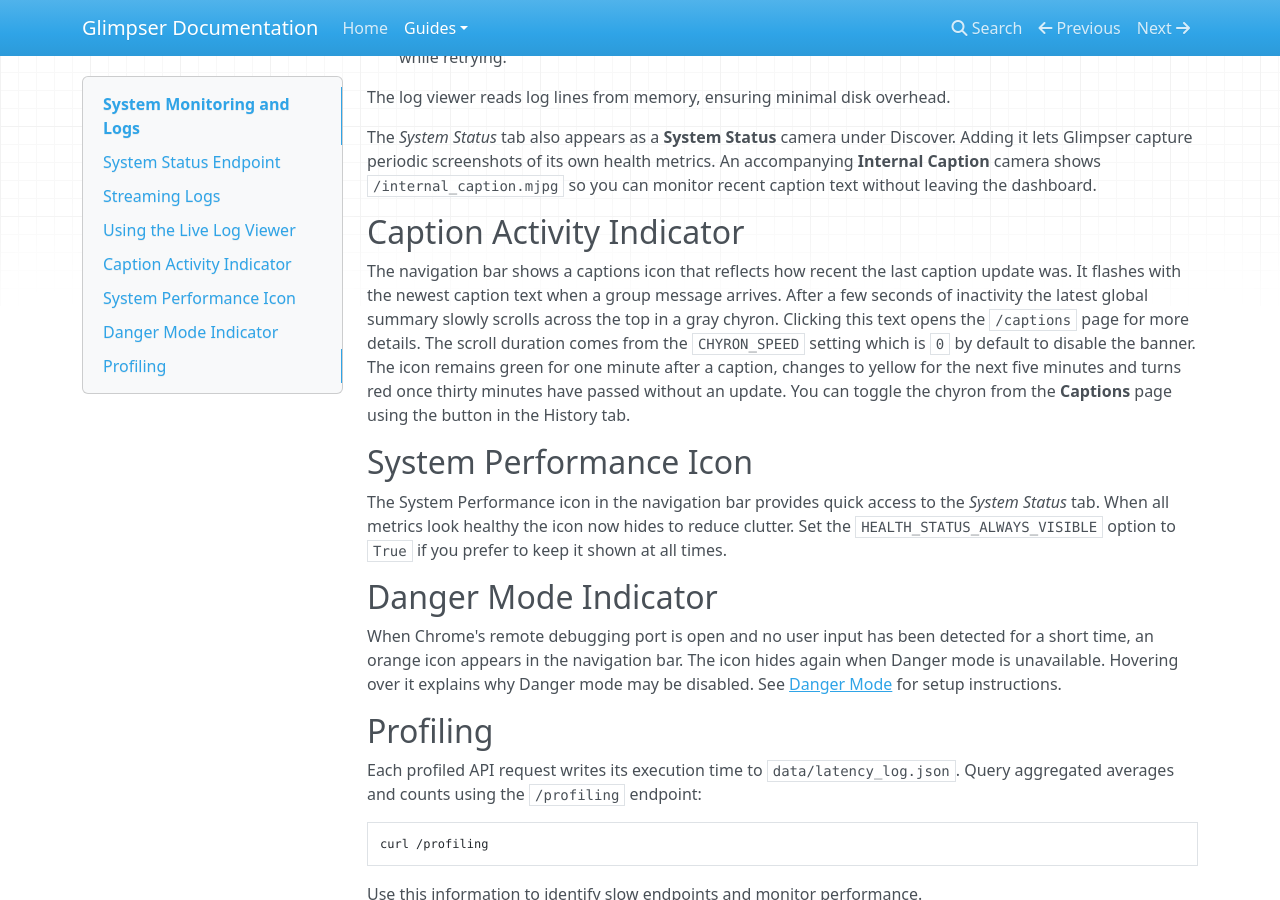
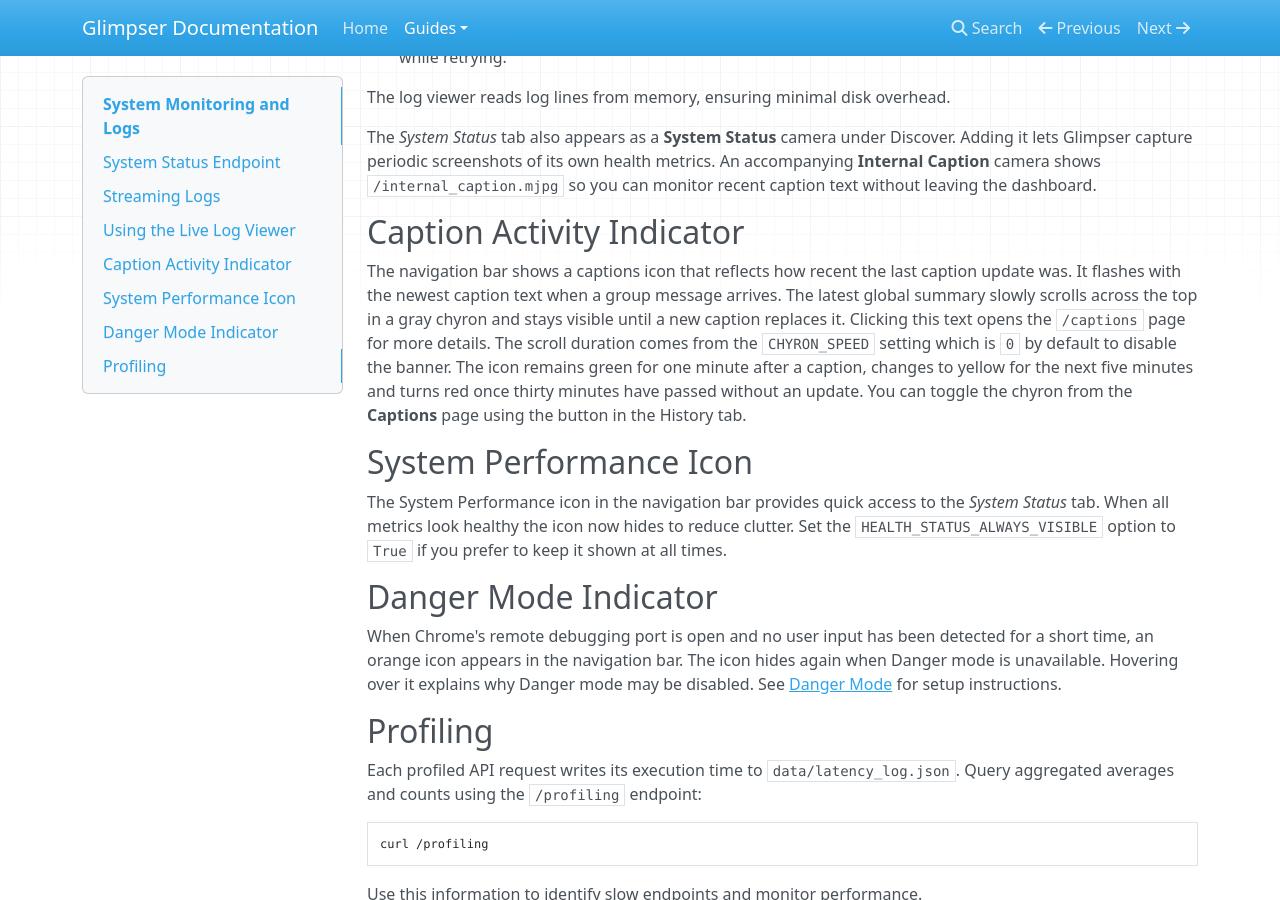
Before and after one commit to KristopherKubicki/glimpser, an MkDocs documentation site: the page built from docs/system_monitoring.md, in a window 1280 px wide and 900 px high, scrolled down 1476 px. Built offline with MkDocs 1.6.1, drawn with Linux system fonts in a browser that asks for light colours; nearby versions of some CDN libraries.

Commit message:
fix(nav): keep caption chyron visible

```diff
--- a/app/static/css/style.css
+++ b/app/static/css/style.css
@@ -624,6 +624,8 @@
   line-height: 1.2;
   white-space: nowrap;
   overflow: hidden;
+  max-width: 100%;
+  min-width: 0;
   display: none;
   margin-left: 10px;
   flex-grow: 1;
--- a/docs/system_monitoring.md
+++ b/docs/system_monitoring.md
@@ -6,7 +6,7 @@
 
 **GET /status**
 
-This endpoint now redirects to the *System Status* tab on the Settings page. The tab shows current system metrics and includes the live log viewer. Metrics are collected in a background thread. See `app/utils/scheduling.py` for implementation details. Raw values can also be retrieved programmatically from the `/health` endpoint. The metrics list and feed dashboard are grouped into separate cards for a cleaner layout. CPU, memory, and disk usage display small progress bars for a quick visual indicator.
+This endpoint now redirects to the _System Status_ tab on the Settings page. The tab shows current system metrics and includes the live log viewer. Metrics are collected in a background thread. See `app/utils/scheduling.py` for implementation details. Raw values can also be retrieved programmatically from the `/health` endpoint. The metrics list and feed dashboard are grouped into separate cards for a cleaner layout. CPU, memory, and disk usage display small progress bars for a quick visual indicator.
 
 ### Feed Dashboard
 
@@ -41,7 +41,7 @@
 
 **GET /stream_logs**
 
-This endpoint delivers log entries using Server‑Sent Events. Optional query parameters allow filtering by level, source, date range, and text search. The `/logs` page and the *System Status* tab consume this endpoint to display updates in real time.
+This endpoint delivers log entries using Server‑Sent Events. Optional query parameters allow filtering by level, source, date range, and text search. The `/logs` page and the _System Status_ tab consume this endpoint to display updates in real time.
 
 To filter logs by level and message text, you could request:
 
@@ -51,7 +51,7 @@
 
 ## Using the Live Log Viewer
 
-1. Open the *System Status* tab under Settings or navigate to `/logs` after logging in.
+1. Open the _System Status_ tab under Settings or navigate to `/logs` after logging in.
 2. Use the search box and dropdowns to filter log output.
 3. Hover over each field for a tooltip explaining the filter.
 4. Results update automatically via `/stream_logs`.
@@ -59,7 +59,7 @@
 
 The log viewer reads log lines from memory, ensuring minimal disk overhead.
 
-The *System Status* tab also appears as a **System Status** camera under Discover.
+The _System Status_ tab also appears as a **System Status** camera under Discover.
 Adding it lets Glimpser capture periodic screenshots of its own health metrics.
 An accompanying **Internal Caption** camera shows `/internal_caption.mjpg` so you
 can monitor recent caption text without leaving the dashboard.
@@ -68,9 +68,9 @@
 
 The navigation bar shows a captions icon that reflects how recent the last
 caption update was. It flashes with the newest caption text when a group message
-arrives. After a few seconds of inactivity the latest global summary slowly
-scrolls across the top in a gray chyron. Clicking this text opens the `/captions`
-page for more
+arrives. The latest global summary slowly scrolls across the top in a gray
+chyron and stays visible until a new caption replaces it. Clicking this text
+opens the `/captions` page for more
 details. The scroll duration comes from the `CHYRON_SPEED` setting which is
 `0` by default to disable the banner. The icon remains green for one minute
 after a caption, changes to
@@ -82,7 +82,7 @@
 ## System Performance Icon
 
 The System Performance icon in the navigation bar provides quick access to the
-*System Status* tab. When all metrics look healthy the icon now hides to reduce
+_System Status_ tab. When all metrics look healthy the icon now hides to reduce
 clutter. Set the `HEALTH_STATUS_ALWAYS_VISIBLE` option to `True` if you prefer
 to keep it shown at all times.
 
```
Also changed, not shown: app/static/js/nav.js (+1 -6 lines), docs/tooltips.md (+4 -4 lines). Lines whose indentation alone changed are shown as unchanged.
